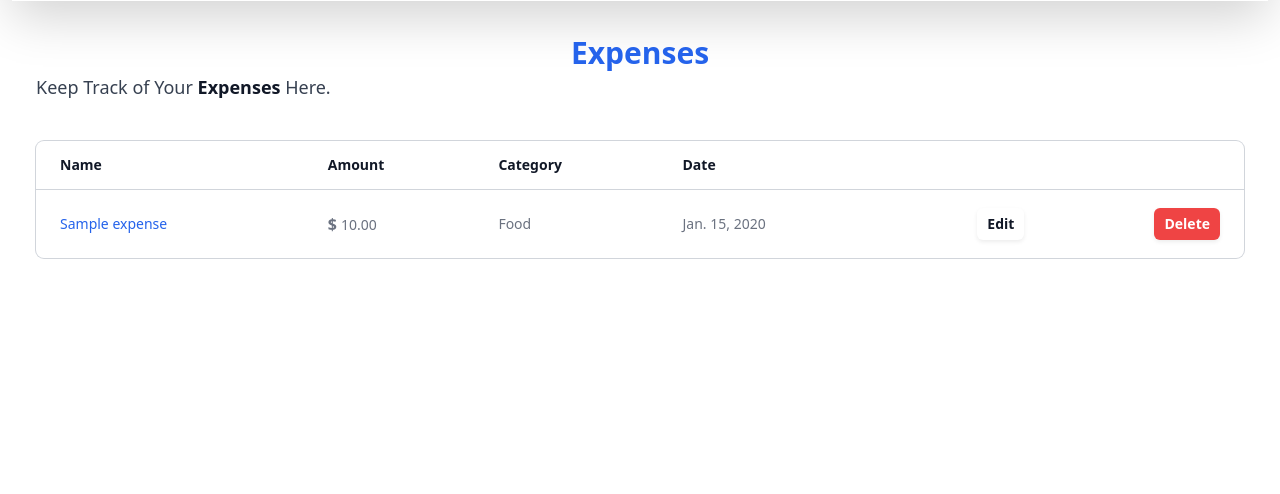
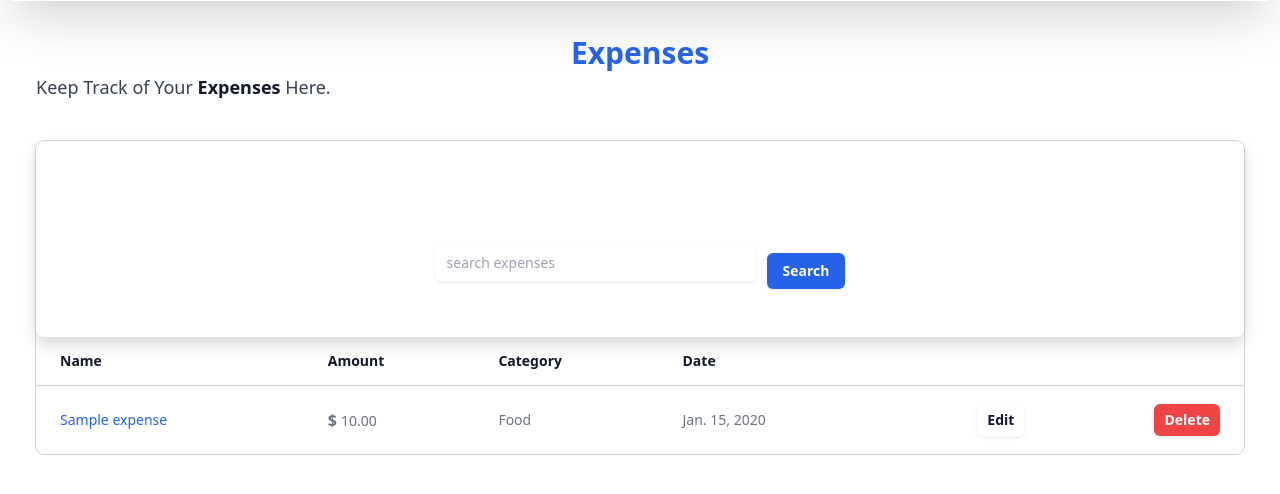
Before and after one commit to Rone10/expense_tracker, a Django app: page /expenses in a window 1280 px wide. Shown: the part 1433-1927 px from the top of the page. Before the commit the page ends 1692 px from the top, so only its background shows below. Run offline with Django 4.2, Linux system fonts and the light colour scheme; a user stored in the database is signed in; tables that the repository leaves empty hold one stand-in row (values such as "Sample post"); style sheets or scripts are compiled from the project's sources; some libraries are stand-ins or nearby versions.

Commit message:
add search feature

```diff
--- a/expenses/views.py
+++ b/expenses/views.py
@@ -34,7 +34,9 @@ class ExpenseCreateView(LoginRequiredMixin ,CreateView):
     success_url = reverse_lazy('expenses:expenses')
 
 
+
     def get_context_data(self, **kwargs):
+        self.object = None
         context = super().get_context_data(**kwargs)
         context['expenses'] =  Expense.objects.all()
 
@@ -54,6 +56,18 @@ class ExpenseCreateView(LoginRequiredMixin ,CreateView):
         print(cats)
         return context
 
+    def get(self, request, *args, **kwargs):
+        print('inside get')
+        context = self.get_context_data(**kwargs)
+        print('context', context)
+        q = request.GET.get('search')
+        results = None
+        if q:
+            results = Expense.objects.filter(name__icontains=self.request.GET.get('search'))
+        if results:
+            context['expenses'] = results
+        return self.render_to_response(context)
+
 
 class ExpenseUpdateView(LoginRequiredMixin, UpdateView):
     # model = Expense
--- a/templates/expenses/create.html
+++ b/templates/expenses/create.html
@@ -104,9 +104,22 @@
       <h1 class="text-3xl font-semibold leading-6 text-blue-600 text-center">Expenses</h1>
       <p class="mt-2 text-lg text-gray-700">Keep Track of Your <strong class="font-semibold text-gray-900">Expenses</strong> Here.</p>
     </div>
-
   </div>
   <div class="-mx-4 mt-10 ring-1 ring-gray-300 sm:mx-0 sm:rounded-lg">
+    <!--Search Feature-->
+
+  <div class=" shadow sm:rounded-lg">
+    <div class="px-4 py-5 sm:p-6 w-full ">
+      <form action="" class="mt-5 sm:flex sm:items-center justify-center">
+        <div class="w-full sm:max-w-xs">
+          <label for="search" class="sr-only">Search</label>
+          <input type="text" name="search" id="search" class="block w-full rounded-md border-0 py-1.5 text-gray-900 shadow-sm ring-1 ring-inset ring-gray-300 placeholder:text-gray-400 focus:ring-2 focus:ring-inset focus:ring-blue-600 sm:text-sm sm:leading-6" placeholder="search expenses">
+        </div>
+        <button type="submit" class="mt-3 inline-flex w-full items-center justify-center rounded-md bg-blue-600 px-3 py-2 text-sm font-semibold text-white shadow-sm hover:bg-blue-500 focus-visible:outline focus-visible:outline-2 focus-visible:outline-offset-2 focus-visible:outline-blue-600 sm:ml-3 sm:mt-0 sm:w-auto">Search</button>
+      </form>
+    </div>
+  </div>
+  <!--End of Search Feature-->
     <table class="min-w-full divide-y divide-gray-300">
       <thead>
         <tr>
```
